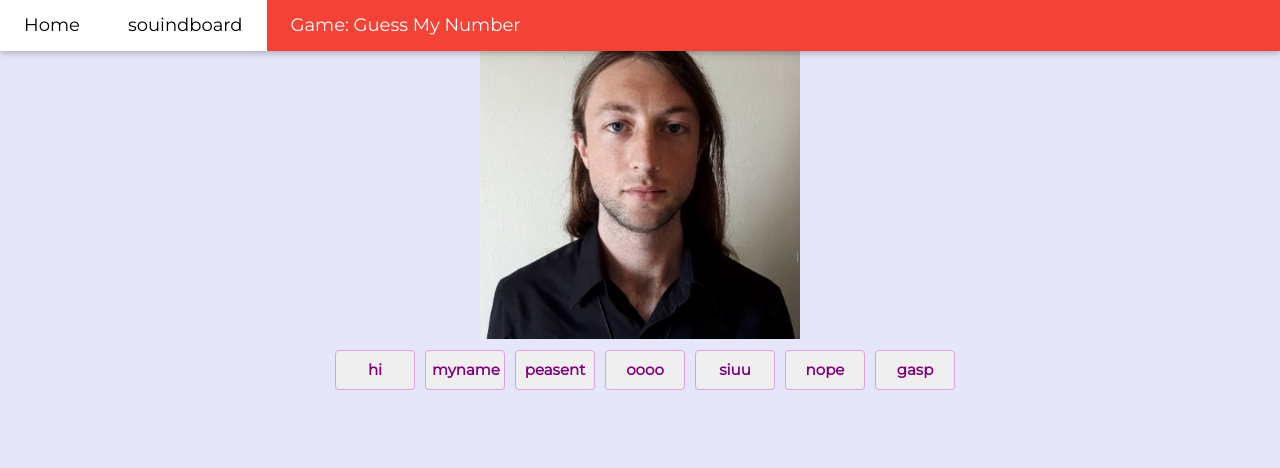
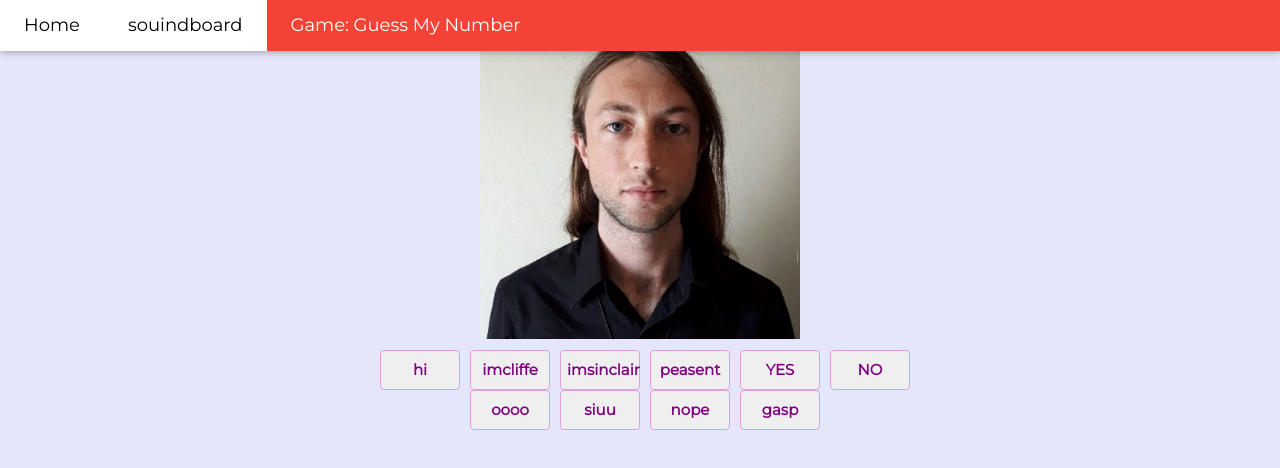
Before and after one commit to sinclairsystems/assignment_demo, a website built with Parcel: page soundboard.html in a window 1280 px wide. Built offline with nearby package versions, Linux system fonts and the light colour scheme.

Commit message:
moremrcliffe

```diff
--- a/soundboard.html
+++ b/soundboard.html
@@ -52,8 +52,18 @@
 
 		</br>
 		<button id="hi" onClick="play_sound(this.id)">hi</button>
-		<button id="myname" onClick="play_sound(this.id)">myname</button>
+		<button id="imcliffe" onClick="play_sound(this.id)">imcliffe</button>
+		<button id="imsinclair" onClick="play_sound(this.id)">imsinclair</button>
         <button id="peasent" onClick="play_sound(this.id)">peasent</button>
+		<button id="YES" onClick="play_sound(this.id)">YES</button>
+		<button id="NO" onClick="play_sound(this.id)">NO</button>
+
+      </div>
+	   <div class="center">
+
+
+		</br>
+
         <button id="oooo" onClick="play_sound(this.id)">oooo</button>
         <button id="siuu" onClick="play_sound(this.id)">siuu</button>
         <button id="nope" onClick="play_sound(this.id)">nope</button>
```
